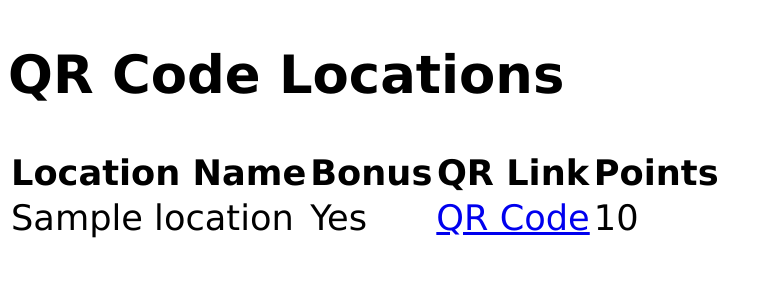
After one commit to rowan-smith/Project-QR, a Flask app: page /locations in a window 1280 px wide. The commit adds this page. Shown: the top 300 px of the page, without its empty margins (0-770 px from the left). Run offline with Flask 2, Linux system fonts and the light colour scheme; tables that the repository leaves empty hold one stand-in row (values such as "Sample post").

Commit message:
Update locations and qr codes to work.

```diff
--- a/app.py
+++ b/app.py
@@ -19,6 +19,7 @@ from blueprints.login import login_blueprint
 from blueprints.register import register_blueprint
 from blueprints.qr_generator_page import qr_gen_blueprint
 from blueprints.qr_scanner_page import qr_code_blueprint
+from blueprints.locations import locations_blueprint
 
 db.create_all()
 
@@ -28,6 +29,7 @@ app.register_blueprint(login_blueprint)
 app.register_blueprint(register_blueprint)
 app.register_blueprint(qr_gen_blueprint)
 app.register_blueprint(qr_code_blueprint)
+app.register_blueprint(locations_blueprint)
 
 
 if __name__ == '__main__':
--- /dev/null
+++ b/blueprints/locations.py
@@ -0,0 +1,12 @@
+from flask import Blueprint, render_template
+
+from models.ScanLocation import ScanLocation
+
+locations_blueprint = Blueprint('locations_page', __name__)
+
+# User.query.order_by(User.username.desc()).all()
+
+
+@locations_blueprint.route('/locations')
+def locations_page():
+    return render_template('locations.html', locations=ScanLocation.query.all())
--- a/blueprints/register.py
+++ b/blueprints/register.py
@@ -31,7 +31,6 @@ def register_page():
                     password_hash=User.set_password(request.form['user-pass']))
 
         db.session.add(user)
-
         db.session.commit()
 
         return render_template('home.html', user=user)
--- /dev/null
+++ b/templates/locations.html
@@ -0,0 +1,41 @@
+<!doctype html>
+<html lang="en">
+<head>
+    <title>Home</title>
+    <link href="{{ url_for('static', filename='site_styles.css') }}" rel="stylesheet">
+</head>
+   <body>
+
+      <h2>QR Code Locations</h2>
+
+        {% if locations %}
+            <table>
+              <tr>
+                <th>Location Name</th>
+                <th>Bonus</th>
+                <th>QR Link</th>
+                <th>Points</th>
+              </tr>
+
+              {% for i in locations %}
+              <tr>
+                <td>{{ i.name }}</td>
+
+                {% if i.bonus %}
+                <td>Yes</td>
+                {% else %}
+                <td>No</td>
+                {% endif %}
+
+                <td><a href="http://127.0.0.1:5000/qr?url=http://127.0.0.1:5000/scan?location={{ i.uuid }}" target="_blank">QR Code</a></td>
+
+                <td>{{ i.points }}</td>
+              </tr>
+              {% endfor %}
+            </table>
+        {% else %}
+            <p>No Locations Available</p>
+        {% endif %}
+
+   </body>
+</html>
--- a/templates/qr_scanner.html
+++ b/templates/qr_scanner.html
@@ -6,10 +6,10 @@
 </head>
    <body>
 
-        {% if building %}
-        <p>Congratulations! You found {{ building }}!</p>
+        {% if location %}
+        <p>Congratulations! You found {{ location }}!</p>
         {% else %}
-        <p>Invalid building!</p>
+        <p>Invalid location!</p>
         {% endif %}
 
    </body>
```
Also changed, not shown: blueprints/qr_scanner_page.py (+7 -13 lines), models/ScanLocation.py (renamed from models/ScanLocations.py, +2 -11 lines), models/create_data.py (added, +16 -0 lines), create_locations.py (deleted).
